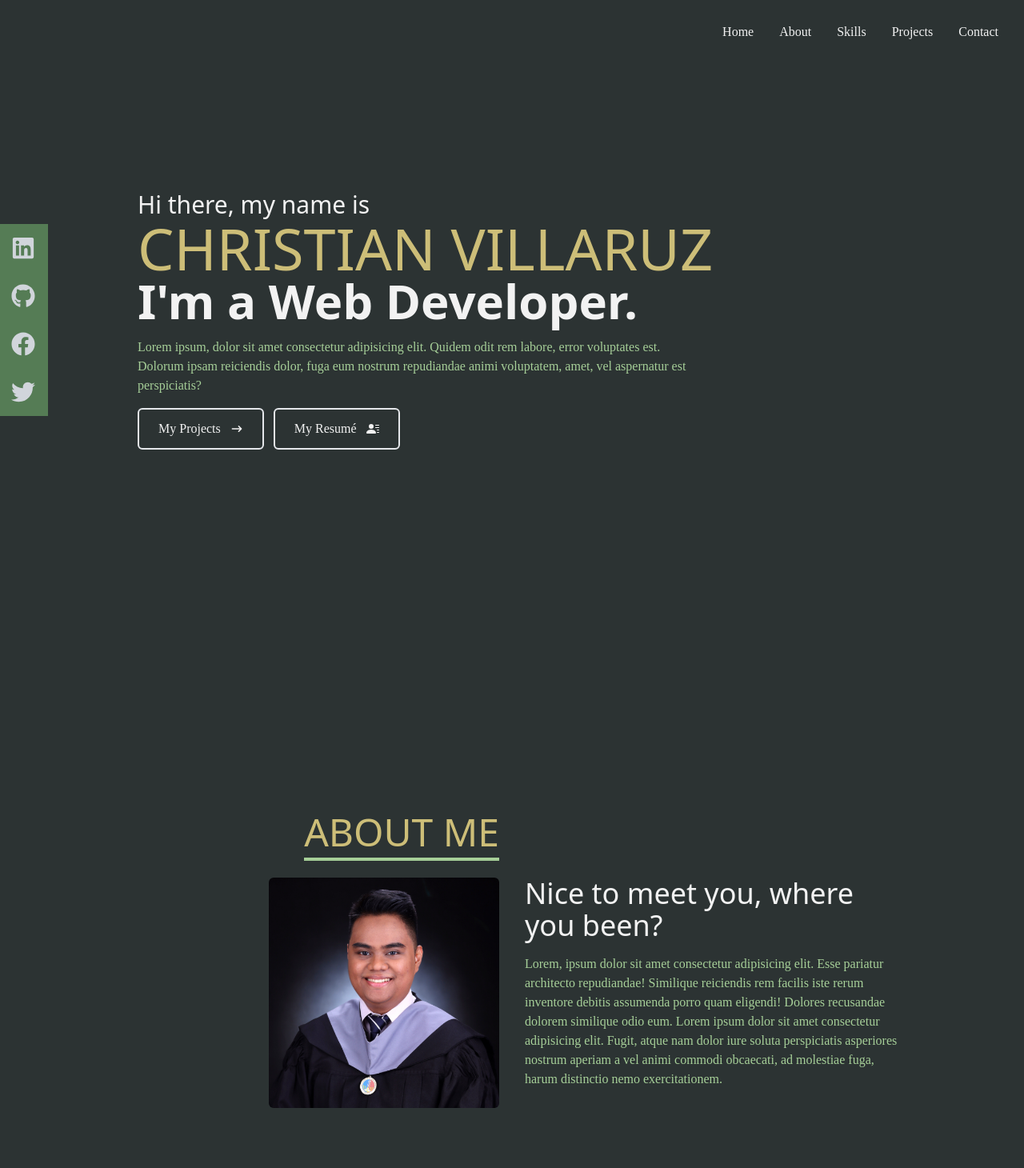
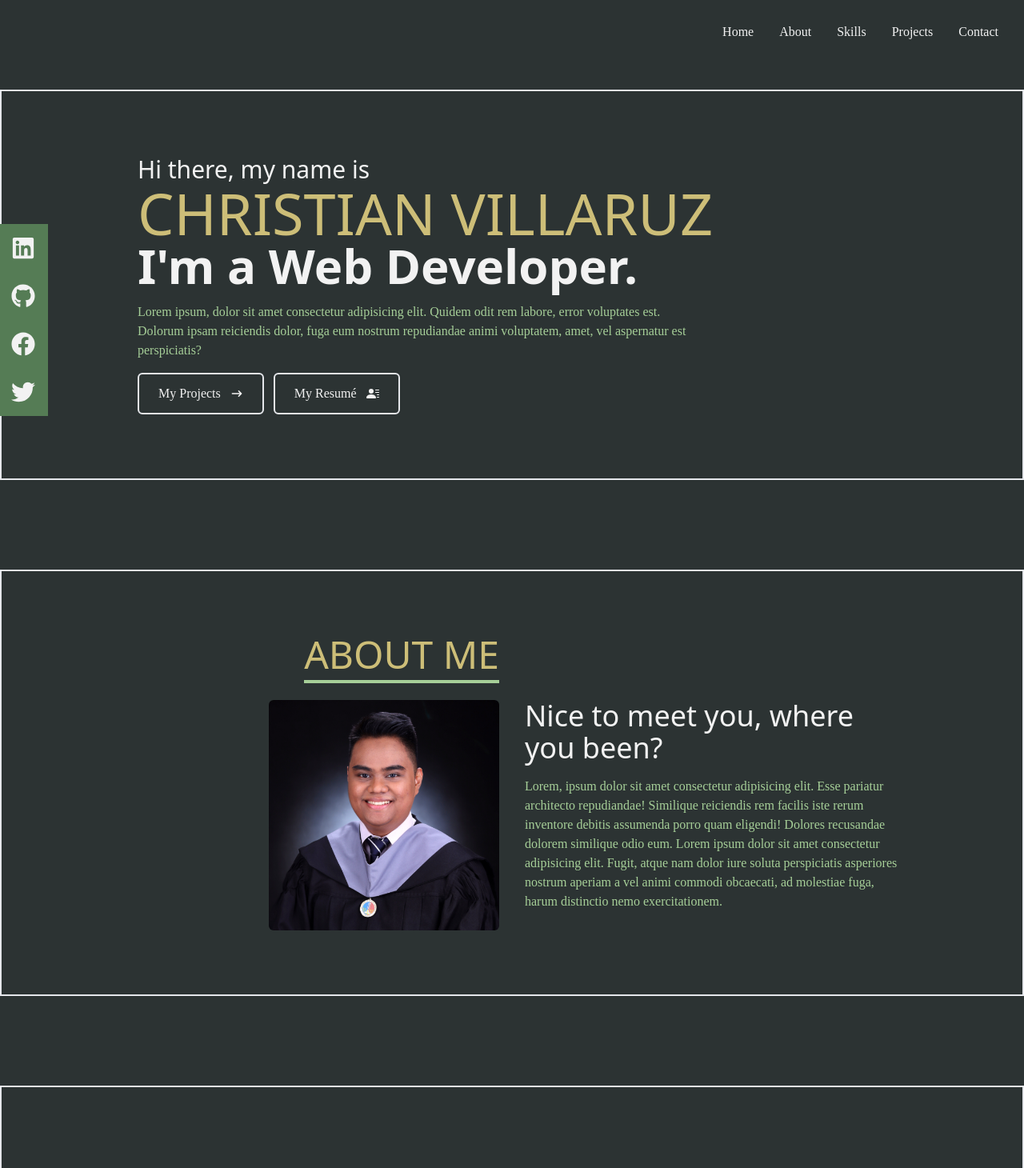
Before and after one commit to christiancvillaruz/portfolio, a React (Create React App) app: page / in a window 1280 px wide. Shown: the top 1460 px of the page at 80% size. Built offline with nearby package versions, Linux system fonts and the light colour scheme.

Commit message:
revamped responsiveness for components

```diff
--- a/src/App.js
+++ b/src/App.js
@@ -2,6 +2,7 @@ import { Helmet } from "react-helmet";
 import About from "./components/About";
 import Home from "./components/Home";
 import Navbar from "./components/Navbar";
+import Skills from "./components/Skills";
 
 function App() {
   return (
@@ -12,6 +13,7 @@ function App() {
       <Navbar/>
       <Home/>
       <About/>
+      <Skills/>
     </div>
   );
 }
--- a/src/components/About.jsx
+++ b/src/components/About.jsx
@@ -3,7 +3,7 @@ import GradPic1 from '../assets/gradpic-1.png'
 
 const About = () => {
   return (
-    <div name="about" className="w-full h-screen bg-home">
+    <div name="about" className="mt-28 py-20 border-2 bg-home">
       <div className="flex flex-col justify-center items-center w-full h-full">
         <div className="max-w-[1000px] w-full grid grid-cols-2 gap-8">
           <div className="sm:text-right pb-8 pl-4">
--- a/src/components/Home.jsx
+++ b/src/components/Home.jsx
@@ -4,8 +4,8 @@ import { BsFillPersonLinesFill } from 'react-icons/bs'
 
 const Home = () => {
   return (
-    <div name="home" className="w-full h-screen bg-home">
-      { /* Container */ }
+    <div name="home" className="mt-28 py-20 border-2">
+      { /* Introduction */ }
       <div className="max-w-[1000px] mx-auto px-8 flex flex-col justify-center h-full">
         <p className="text-subheadings text-3xl font-caveat">Hi there, my name is</p>
         <h1 className="text-4xl sm:text-7xl uppercase text-headings font-abril">Christian Villaruz</h1>
--- a/src/components/Navbar.jsx
+++ b/src/components/Navbar.jsx
@@ -10,7 +10,7 @@ const Navbar = () => {
   const handleClick = () => setNav(!nav)
 
   return (
-    <div className="fixed w-full h-[80px] flex justify-end items-center px-4 bg-home">
+    <div className="p-2 mt-0 fixed z-10 top-0 w-full h-[80px] flex justify-end items-center px-4 bg-home">
       { /* Navbar Items */ }
       <ul className="hidden md:flex font-medium text-subheadings">
         <li>Home</li>
@@ -37,16 +37,16 @@ const Navbar = () => {
       <div className="hidden lg:flex fixed flex-col top-[35%] left-0">
         <ul>
           <li className="w-[160px] h-[60px] flex justify-between items-center ml-[-100px] hover:ml-[-10px] duration-300 bg-accent">
-            <a href="https://linkedin.com/in/christiancvillaruz" target="_blank" rel="noreferrer" className="flex justify-between items-center w-full text-gray-300">LinkedIn<FaLinkedin size={30} /></a>
+            <a href="https://linkedin.com/in/christiancvillaruz" target="_blank" rel="noreferrer" className="flex justify-between items-center w-full text-subheadings">LinkedIn<FaLinkedin size={30} /></a>
           </li>
           <li className="w-[160px] h-[60px] flex justify-between items-center ml-[-100px] hover:ml-[-10px] duration-300 bg-accent">
-            <a href="https://github.com/christiancvillaruz" target="_blank" rel="noreferrer" className="flex justify-between items-center w-full text-gray-300">GitHub<FaGithub size={30} /></a>
+            <a href="https://github.com/christiancvillaruz" target="_blank" rel="noreferrer" className="flex justify-between items-center w-full text-subheadings">GitHub<FaGithub size={30} /></a>
           </li>
           <li className="w-[160px] h-[60px] flex justify-between items-center ml-[-100px] hover:ml-[-10px] duration-300 bg-accent">
-            <a href="https://facebook.com/kristyaaaaan7" target="_blank" rel="noreferrer" className="flex justify-between items-center w-full text-gray-300">Facebook<FaFacebook size={30} /></a>
+            <a href="https://facebook.com/kristyaaaaan7" target="_blank" rel="noreferrer" className="flex justify-between items-center w-full text-subheadings">Facebook<FaFacebook size={30} /></a>
           </li>
           <li className="w-[160px] h-[60px] flex justify-between items-center ml-[-100px] hover:ml-[-10px] duration-300 bg-accent">
-            <a href="https://twitter.com/robertssson13" target="_blank" rel="noreferrer" className="flex justify-between items-center w-full text-gray-300">Twitter<FaTwitter size={30} /></a>
+            <a href="https://twitter.com/robertssson13" target="_blank" rel="noreferrer" className="flex justify-between items-center w-full text-subheadings">Twitter<FaTwitter size={30} /></a>
           </li>
         </ul>
       </div>
```
